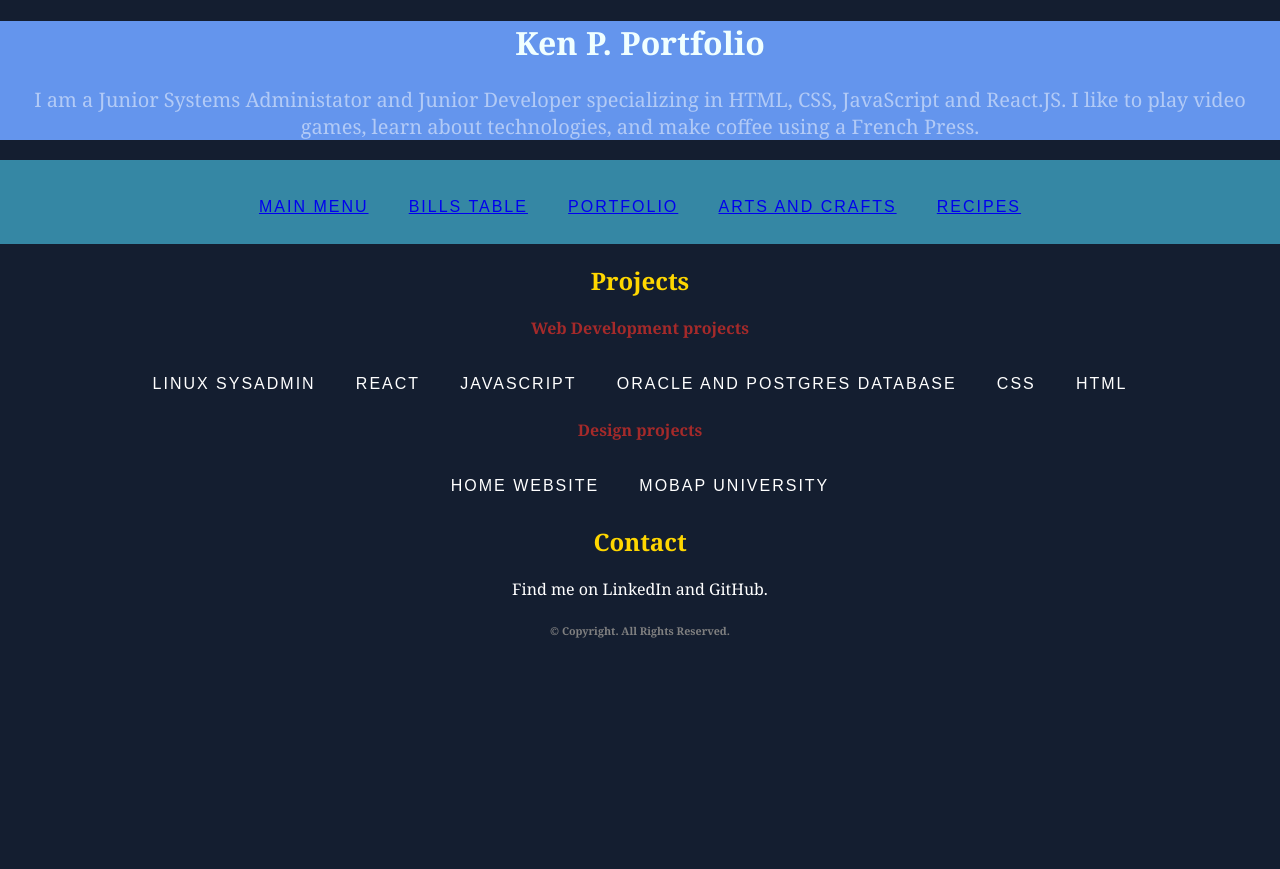
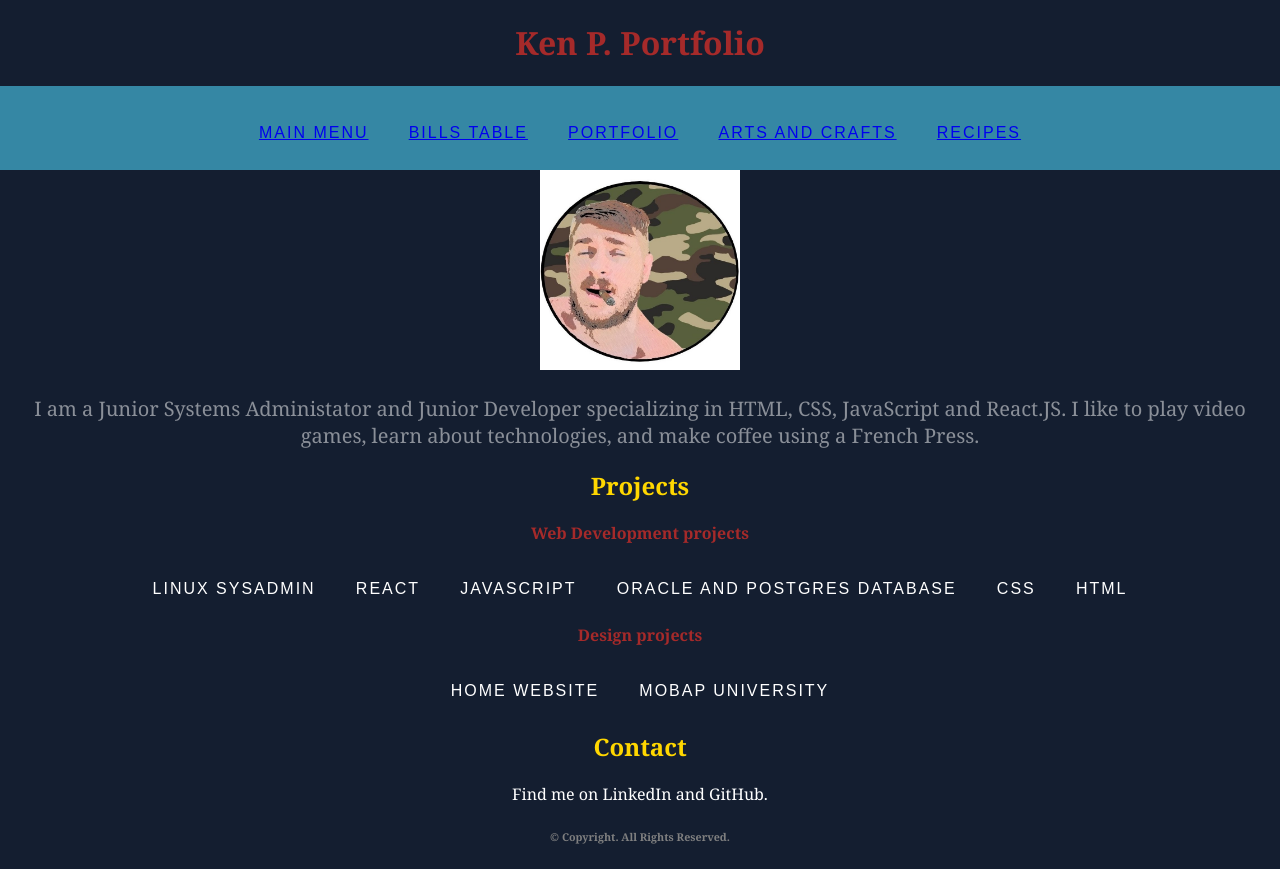
Before and after one commit to ZeronetActual/zeronet.github.io, a plain HTML site: page portfolio.html in a window 1280 px wide. Before the commit the page ends 800 px from the top, so only its background shows below. Drawn offline with Linux system fonts and the light colour scheme.

Commit message:
more changes to html and css again

```diff
--- a/portfolio.html
+++ b/portfolio.html
@@ -8,9 +8,8 @@
 
 <body>
 <div class="header">
-<!--  <img src="https://content.codecademy.com/courses/freelance-1/unit-2/travel.jpeg" />-->
   <h1>Ken P. Portfolio</h1>
-  <p class="about-me">I am a Junior Systems Administator and Junior Developer specializing in HTML, CSS, JavaScript and React.JS. I like to play video games, learn about technologies, and make coffee using a French Press.</p>
+
 </div>
 <nav>
   <ul class="navigation">
@@ -21,6 +20,8 @@
     <li><a href="./recipe.html">Recipes</a></li>
   </ul>
 </nav>
+<img src="./resources/img/logo_zeronet_actual.jpg"/>
+<p class="about-me">I am a Junior Systems Administator and Junior Developer specializing in HTML, CSS, JavaScript and React.JS. I like to play video games, learn about technologies, and make coffee using a French Press.</p>
 <h2>Projects</h2>
 <p class="title">Web Development projects</p>
 <ul>
@@ -31,7 +32,6 @@
   <li>CSS</li>
   <li>HTML</li>
 </ul>
-
 <p class="title">Design projects</p>
 <ul>
   <li>Home Website</li>
--- a/resources/css/portfolio.css
+++ b/resources/css/portfolio.css
@@ -1,5 +1,5 @@
 .header{
-  background-color: cornflowerblue;
+  background-color: ;
   text-align: center;
 }
 .about-me {
@@ -11,7 +11,7 @@
   color: brown;
 }
 h1 {
-  color: azure;
+  color: brown;
 }
 body {
   font-family: Georgia;
@@ -62,3 +62,9 @@ body {
 p {
     color: white;
 }
+
+img {
+    height: 200px;
+    width: 200px;
+    background-color: black;
+}
```
Also changed, not shown: resources/img/logo_zeronet_actual.jpg (added).
